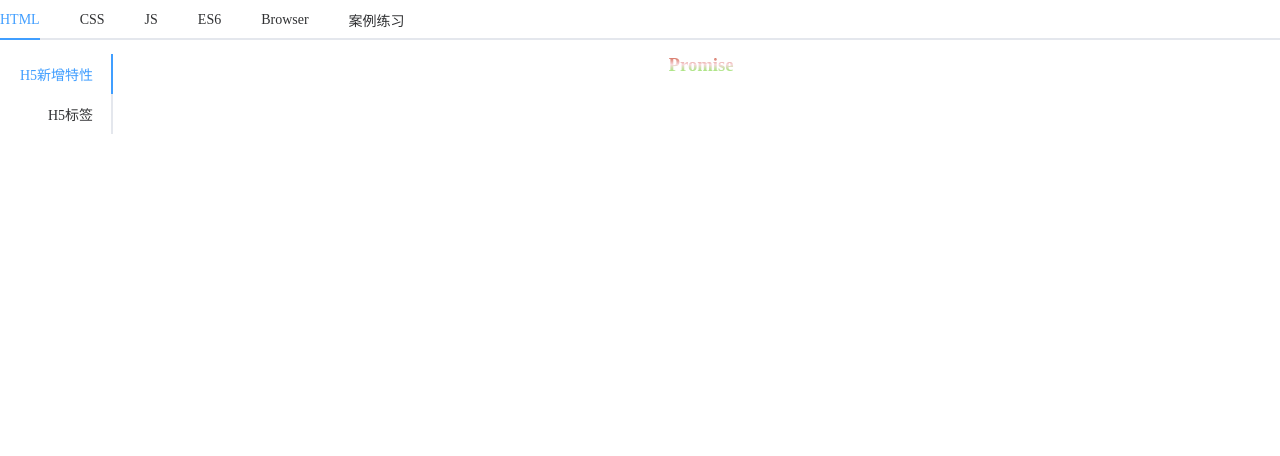
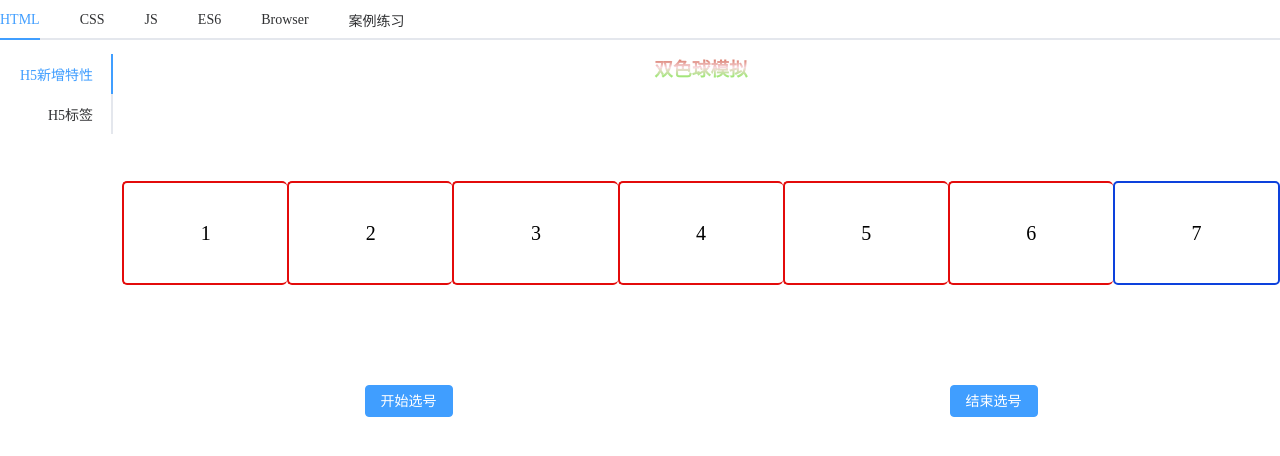
Before and after one commit to whatsname66666/web, a Vue app: page /home/promise in a window 1280 px wide. Shown: the top 456 px of the page. Built offline with nearby package versions, Linux system fonts and the light colour scheme.

Commit message:
modified
双色球选中规则

```diff
--- a/src/page/home/es6/ES6.vue
+++ b/src/page/home/es6/ES6.vue
@@ -1,5 +1,19 @@
 <script setup lang="ts" name="es6">
+//在js里面取对象的属性
+function fn(obj,key){
+  return obj[key]
+}
+//没有keyof的ts类型标准
+function fn1(obj:object,key:string):any{
+  return obj[key]
+}
+//上面的类型声明有两个问题，一是无法表示参数key与参数obj之间的关系，二是返回值类型只能写成any
 
+function fn2<O,K extends keyof O>(obj:O,key:K):O[K]{
+  return obj[key]
+}
+//K extends keyof O表示K是O的一个属性名，传入其他字符串会报错
+//返回值类型O[K]就表示K这个属性值的类型。
 </script>
 
 <template>
--- a/src/page/home/js/Promise.vue
+++ b/src/page/home/js/Promise.vue
@@ -1,13 +1,83 @@
 <script setup lang="ts" name="promise">
-
+import { ref } from 'vue';
+/*
+彩票规则：
+    6个红色球，1个蓝色球。
+    红色球从数字1~33之间任意一个球，且不重复。
+    蓝色球从数字1~16之间任意一个球。
+中奖规则：
+    一等奖：所有选中的6个红色号码全都中且1个蓝色号码选中，红色号码选中不区分顺序
+    二等奖：所有选中的6个红色号码全都中
+    三等奖：所有选中的5个红色号码全都中外加一个蓝色球
+    ...
+*/
+const RED_BALL = 32;
+const BULE_BALL = 15;
+const RandomNumber = (num:number):number =>  {
+    return Math.ceil(Math.random() * num)
+}
+let ballNumber = ref<Array<number>>([1, 2, 3, 4, 5, 6, 7]);
+const RefshNum = (data:Array<number>) => {
+    if(data.length < 7) {
+        let num = RandomNumber(RED_BALL)
+        if(data.includes(num)){
+            RefshNum(data)
+        }else{
+            data.push(num)
+            if(data.length === 6){
+                data.push(RandomNumber(BULE_BALL))
+            }
+            RefshNum(data)
+        }
+    }
+    return data
+}
+const Star = () => {
+    ballNumber.value = RefshNum([])
+}
+const End = () => {}
 </script>
 
 <template>
-    <h3>
-        <span class="TitlelinearGradient">Promise</span>
-    </h3>
+  <h3>
+    <p class="TitlelinearGradient">双色球模拟</p>
+  </h3>
+  <div>
+    <ul class="lottery_ticket">
+      <li v-for="i in ballNumber">
+        {{ i }}
+      </li>
+    </ul>
+    <div class="box">
+      <el-button @click="Star" type="primary">开始选号</el-button>
+      <el-button @click="End" type="primary">结束选号</el-button>
+    </div>
+  </div>
 </template>
 
 <style scoped lang="less">
-
+.lottery_ticket {
+  margin: 100px 0;
+  display: flex;
+  flex-wrap: nowrap;
+  justify-content: space-evenly;
+  li {
+    flex: 1;
+    height: 100px;
+    line-height: 100px;
+    border-radius: 5px;
+    border: 2px solid #e30b0b;
+    border-right: none;
+    text-align: center;
+    font-size: 20px;
+    text-align: center;
+  }
+  li:last-child {
+    border: 2px solid #0d41dc ;
+  }
+}
+.box {
+  display: flex;
+  justify-content: space-around;
+}
 </style>
```
